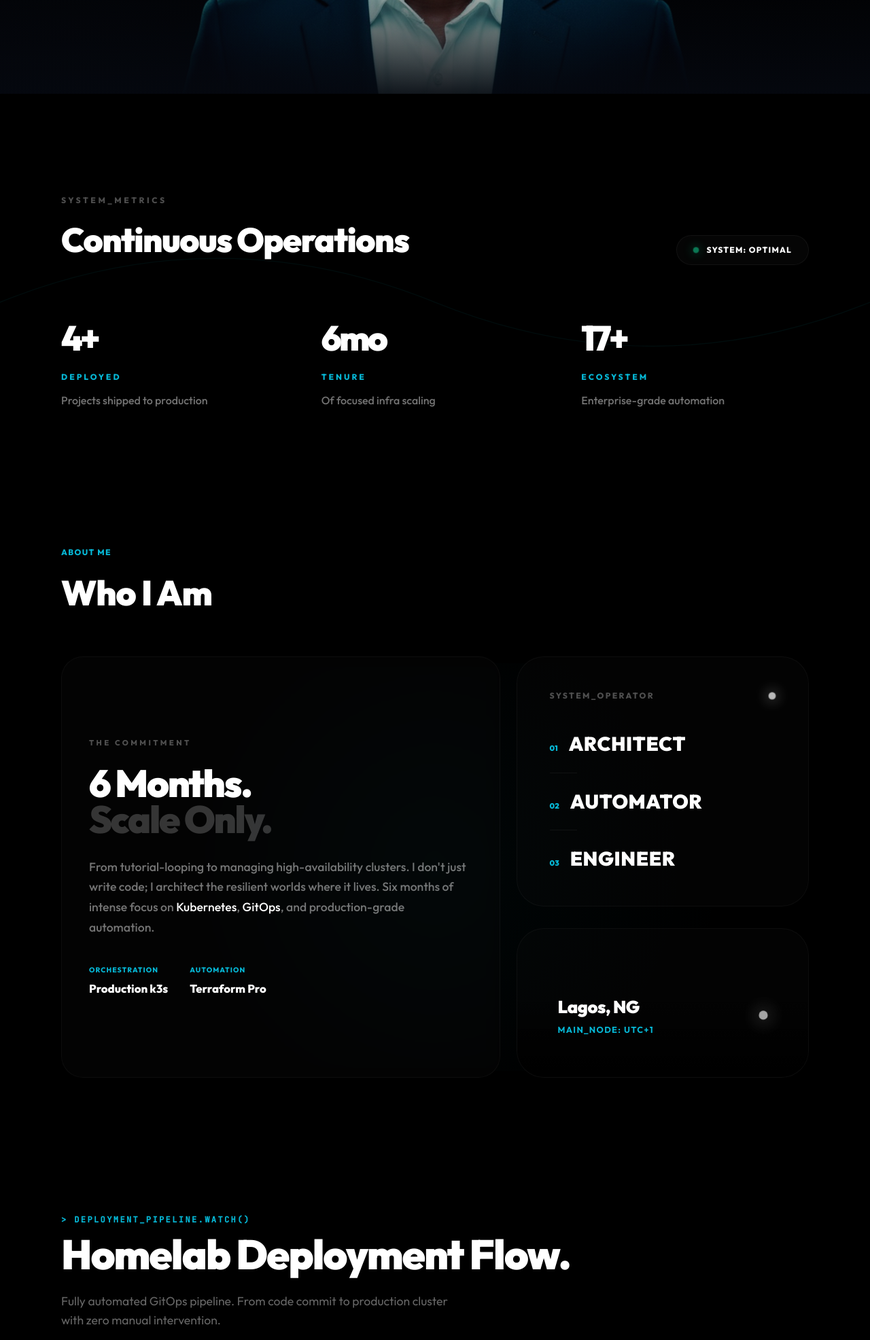
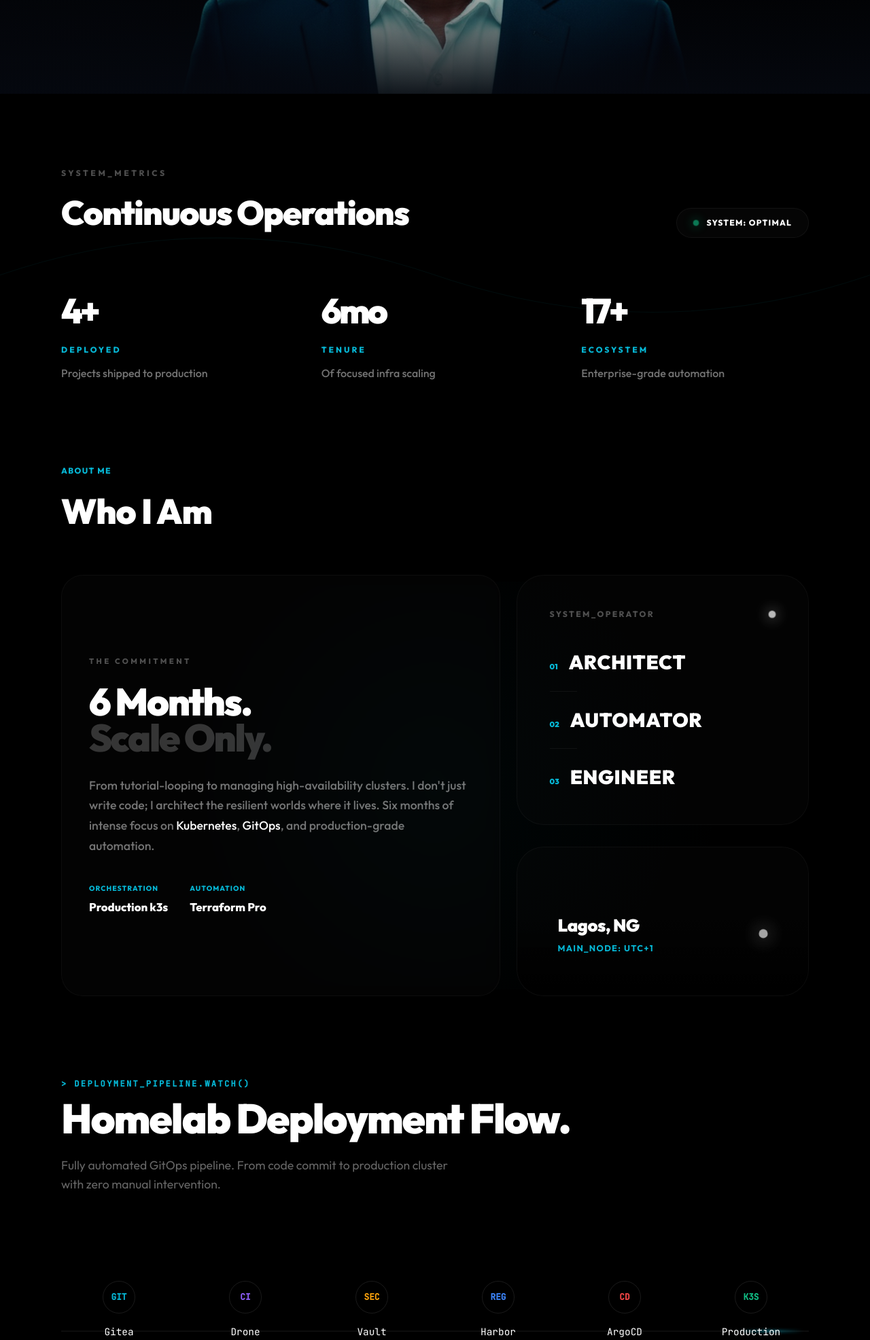
Before and after one commit to BayoJohn/Porfoli-website, a Flask app: page / in a window 1280 px wide. Shown: the part 582-2554 px from the top of the page at 68% size. Run offline with Flask 3, Linux system fonts and the light colour scheme; data that the repository does not hold is empty; some libraries are stand-ins or nearby versions; grey boxes are pictures that could not be loaded.

Commit message:
style: reduce section padding on homepage

```diff
--- a/app/templates/home.html
+++ b/app/templates/home.html
@@ -44,7 +44,7 @@
 
 
   <!-- ═══════════════════════════════════════ STATS: HIGH-PRESTIGE PULSE ═══ -->
-  <section id="stats-section" style="padding:100px 24px; position:relative; overflow:hidden;">
+  <section id="stats-section" style="padding:60px 24px; position:relative; overflow:hidden;">
     <!-- Animated SVG Waveform Background -->
     <div style="position:absolute; inset:0; z-index:0; opacity:0.05; pointer-events:none;">
       <svg width="100%" height="100%" preserveAspectRatio="none" viewBox="0 0 1440 400" xmlns="http://www.w3.org/2000/svg">
@@ -109,7 +109,7 @@
   </script>
 
 
-  <section style="padding:100px 24px;">
+  <section style="padding:60px 24px;">
     <div class="section-container" style="max-width:1100px;margin:0 auto;">
       <p style="font-size:0.75rem;font-weight:800;text-transform:uppercase;letter-spacing:0.12em;color:var(--cyan-light);margin-bottom:12px;"
         class="reveal">About Me</p>
@@ -186,7 +186,7 @@
 
 
   <!-- ═══════════════════════════════════════ LIVE DEPLOYMENT PIPELINE ═══ -->
-  <section style="padding:100px 24px; background:transparent;">
+  <section style="padding:60px 24px; background:transparent;">
     <div style="max-width:1100px; margin:0 auto;" class="reveal">
 
       <div style="margin-bottom:64px;">
@@ -418,7 +418,7 @@
   </script>
 
 
-  <section style="padding:0 24px 100px;">
+  <section style="padding:0 24px 60px;">
     <div class="section-container" style="max-width:1100px;margin:0 auto;">
       <div style="display:flex;justify-content:space-between;align-items:flex-end;margin-bottom:48px;flex-wrap:wrap;gap:20px;" class="reveal">
         <div>
@@ -494,7 +494,7 @@
   </section>
 
 
-  <section style="padding:0 24px 100px;">
+  <section style="padding:0 24px 60px;">
     <div style="max-width:1100px;margin:0 auto;" class="reveal">
       <div class="cta-panel"
         style="padding:80px 48px;text-align:center;position:relative;overflow:hidden;border:1px solid rgba(255,255,255,0.04);border-radius:40px;background:rgba(255,255,255,0.01);">
```
